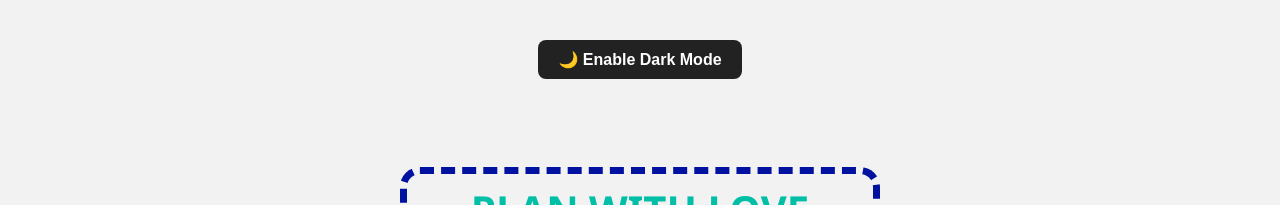
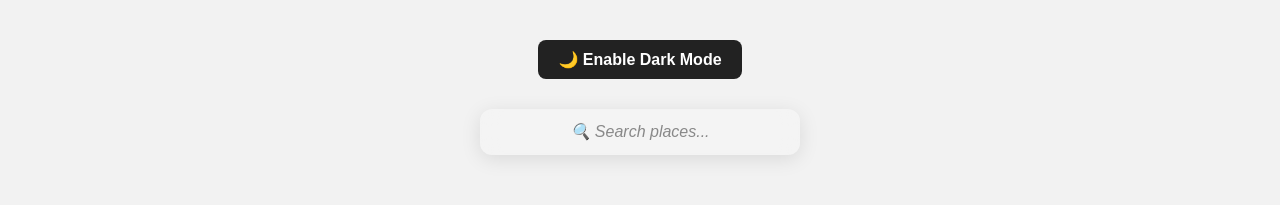
Before and after one commit to AyushmanRaj9507/starter-pack, a React (Create React App) app: page / in a window 1280 px wide. Shown: the top 205 px of the page. Built offline with nearby package versions, Linux system fonts and the light colour scheme.

Commit message:
💎 Styled and animated search bar with blur, glow, and transitions

```diff
--- a/src/App.js
+++ b/src/App.js
@@ -5,6 +5,7 @@ import './styles.css';
 
 const App = () => {
   const [tours, setTours] = useState(data);
+  const [searchTerm, setSearchTerm] = useState('');
   const [darkMode, setDarkMode] = useState(false);
 
   function removeTour(id) {
@@ -16,17 +17,23 @@ const App = () => {
     setDarkMode(!darkMode);
   }
 
-  if(tours.length === 0) {
+  function handleSearch(e) {
+    setSearchTerm(e.target.value.toLowerCase());
+  }
+
+  const filteredTours = tours.filter((tour) =>
+    tour.name.toLowerCase().includes(searchTerm)
+  );
+
+  if (tours.length === 0) {
     return (
-        <div className={`refresh ${darkMode ? "dark" : ""}`}>
-          <h2>No Tours Left</h2>
-          <button className="btn-white" onClick={() => setTours(data)}>
-            Refresh
-          </button>
-          <button className="btn-toggle" onClick={toggleDarkMode}>
-            {darkMode ? "Light Mode" : "Dark Mode"}
-          </button>
-        </div>
+      <div className={`refresh ${darkMode ? "dark" : ""}`}>
+        <h2>No Tours Left</h2>
+        <button className="btn-white" onClick={() => setTours(data)}>Refresh</button>
+        <button className="btn-dark-toggle" onClick={toggleDarkMode}>
+          {darkMode ? "☀️ Disable Dark Mode" : "🌙 Enable Dark Mode"}
+        </button>
+      </div>
     );
   }
 
@@ -35,9 +42,18 @@ const App = () => {
       <button className="btn-dark-toggle" onClick={toggleDarkMode}>
         {darkMode ? "☀️ Disable Dark Mode" : "🌙 Enable Dark Mode"}
       </button>
-      <Tours tours={tours} removeTour={removeTour} />
-  </div>
 
+      <input
+        type="text"
+        placeholder="🔍 Search places..."
+        value={searchTerm}
+        onChange={handleSearch}
+        className="search-bar fancy"
+      />
+
+
+      <Tours tours={filteredTours} removeTour={removeTour} />
+    </div>
   );
 };
 
--- a/src/styles.css
+++ b/src/styles.css
@@ -193,3 +193,75 @@
 .dark .btn-dark-toggle:hover {
   background-color: #ccc;
 }
+.search-bar {
+  display: block;
+  margin: 20px auto;
+  padding: 12px 16px;
+  width: 300px;
+  border-radius: 8px;
+  border: 1px solid #ccc;
+  font-size: 1rem;
+  outline: none;
+  transition: 0.3s ease;
+}
+
+.search-bar:focus {
+  border-color: #00bfa6;
+  box-shadow: 0 0 8px rgba(0, 191, 166, 0.4);
+}
+
+.dark .search-bar {
+  background-color: #333;
+  color: white;
+  border-color: #555;
+}
+/* Base Style */
+.search-bar {
+  margin: 30px auto;
+  padding: 14px 20px;
+  width: 320px;
+  font-size: 1rem;
+  border: none;
+  border-radius: 12px;
+  outline: none;
+  transition: all 0.4s ease-in-out;
+  background: rgba(255, 255, 255, 0.15);
+  color: #222;
+  box-shadow: 0 4px 20px rgba(0,0,0,0.1);
+  backdrop-filter: blur(10px);
+  text-align: center;
+}
+
+/* On Focus Animation */
+.search-bar:focus {
+  width: 400px;
+  background-color: white;
+  box-shadow: 0 0 12px rgba(0, 191, 166, 0.6);
+}
+
+/* Icon glow effect */
+.search-bar::placeholder {
+  color: #888;
+  font-style: italic;
+  transition: color 0.3s ease;
+}
+
+.search-bar:focus::placeholder {
+  color: #00bfa6;
+}
+
+/* Dark Mode Friendly */
+.dark .search-bar {
+  background: rgba(50, 50, 50, 0.4);
+  color: white;
+  box-shadow: 0 4px 20px rgba(255,255,255,0.05);
+}
+
+.dark .search-bar:focus {
+  background-color: #1f1f1f;
+  box-shadow: 0 0 12px rgba(0, 255, 190, 0.4);
+}
+
+.dark .search-bar::placeholder {
+  color: #aaa;
+}
```
